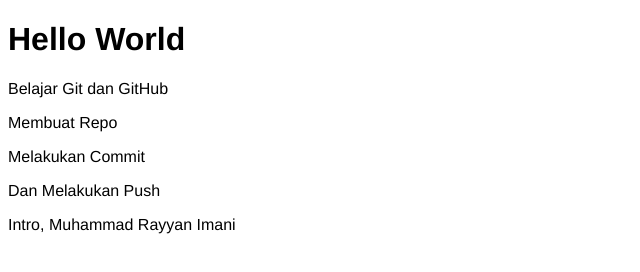
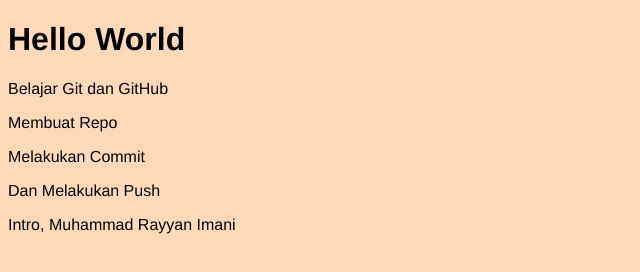
Before and after one commit to rayyan1510/web-tes-2, a plain HTML site: page index.html in a window 1280 px wide. Shown: the whole page, without its empty margins (0-640 px from the left). Drawn offline with Linux system fonts and the light colour scheme.

Commit message:
add bg-color

```diff
--- a/index.html
+++ b/index.html
@@ -8,6 +8,7 @@
     <style>
         *{
             font-family: "Helvetica Neue",Helvetica;
+            background-color: peachpuff;
         }
     </style>
 </head>
```
